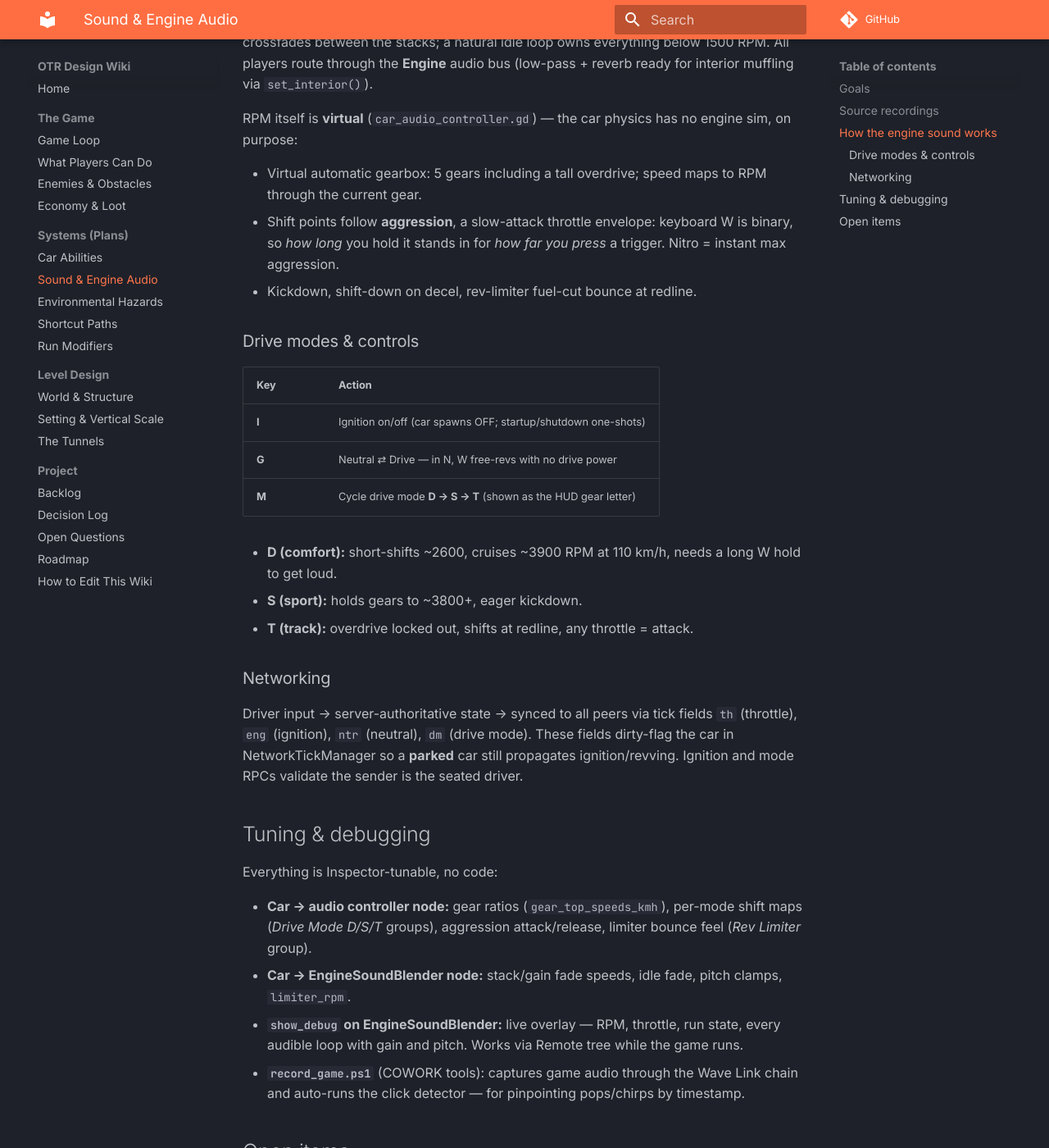
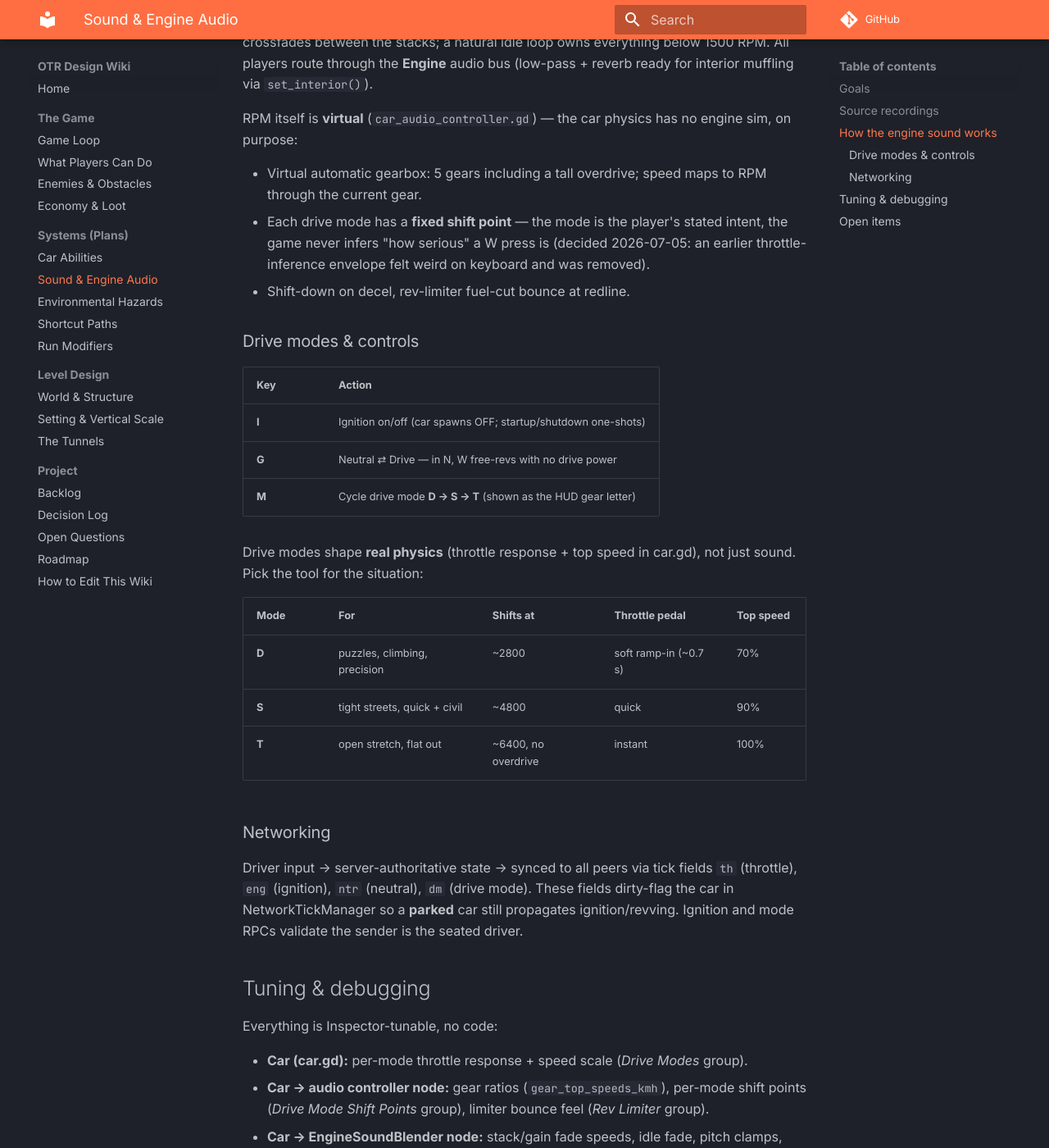
Before and after one commit to cap7n/otr-docs, an MkDocs documentation site: the page built from docs/systems/audio.md, in a window 1280 px wide and 1400 px high, scrolled down 1060 px. Shown: the whole window at 82% size. Built offline with MkDocs 1.6.1 and Material for MkDocs 9.7.7, drawn with Linux system fonts in a browser that asks for light colours; comment, search, counter and statistics services are not loaded.

Commit message:
Drive modes are intentional now: fixed shift points per mode, modes shape physics (throttle response + top speed), aggression inference removed

```diff
--- a/docs/systems/audio.md
+++ b/docs/systems/audio.md
@@ -23,8 +23,8 @@ Two loop stacks (**on-throttle** / **off-throttle**, one loop per RPM band) play
 RPM itself is **virtual** (`car_audio_controller.gd`) — the car physics has no engine sim, on purpose:
 
 - Virtual automatic gearbox: 5 gears including a tall overdrive; speed maps to RPM through the current gear.
-- Shift points follow **aggression**, a slow-attack throttle envelope: keyboard W is binary, so *how long* you hold it stands in for *how far you press* a trigger. Nitro = instant max aggression.
-- Kickdown, shift-down on decel, rev-limiter fuel-cut bounce at redline.
+- Each drive mode has a **fixed shift point** — the mode is the player's stated intent, the game never infers "how serious" a W press is (decided 2026-07-05: an earlier throttle-inference envelope felt weird on keyboard and was removed).
+- Shift-down on decel, rev-limiter fuel-cut bounce at redline.
 
 ### Drive modes & controls
 
@@ -34,9 +34,13 @@ RPM itself is **virtual** (`car_audio_controller.gd`) — the car physics has no
 | **G** | Neutral ⇄ Drive — in N, W free-revs with no drive power |
 | **M** | Cycle drive mode **D → S → T** (shown as the HUD gear letter) |
 
-- **D (comfort):** short-shifts ~2600, cruises ~3900 RPM at 110 km/h, needs a long W hold to get loud.
-- **S (sport):** holds gears to ~3800+, eager kickdown.
-- **T (track):** overdrive locked out, shifts at redline, any throttle = attack.
+Drive modes shape **real physics** (throttle response + top speed in car.gd), not just sound. Pick the tool for the situation:
+
+| Mode | For | Shifts at | Throttle pedal | Top speed |
+|------|-----|-----------|----------------|-----------|
+| **D** | puzzles, climbing, precision | ~2800 | soft ramp-in (~0.7 s) | 70% |
+| **S** | tight streets, quick + civil | ~4800 | quick | 90% |
+| **T** | open stretch, flat out | ~6400, no overdrive | instant | 100% |
 
 ### Networking
 
@@ -46,7 +50,8 @@ Driver input → server-authoritative state → synced to all peers via tick fie
 
 Everything is Inspector-tunable, no code:
 
-- **Car → audio controller node:** gear ratios (`gear_top_speeds_kmh`), per-mode shift maps (*Drive Mode D/S/T* groups), aggression attack/release, limiter bounce feel (*Rev Limiter* group).
+- **Car (car.gd):** per-mode throttle response + speed scale (*Drive Modes* group).
+- **Car → audio controller node:** gear ratios (`gear_top_speeds_kmh`), per-mode shift points (*Drive Mode Shift Points* group), limiter bounce feel (*Rev Limiter* group).
 - **Car → EngineSoundBlender node:** stack/gain fade speeds, idle fade, pitch clamps, `limiter_rpm`.
 - **`show_debug` on EngineSoundBlender:** live overlay — RPM, throttle, run state, every audible loop with gain and pitch. Works via Remote tree while the game runs.
 - **`record_game.ps1`** (COWORK tools): captures game audio through the Wave Link chain and auto-runs the click detector — for pinpointing pops/chirps by timestamp.
```
